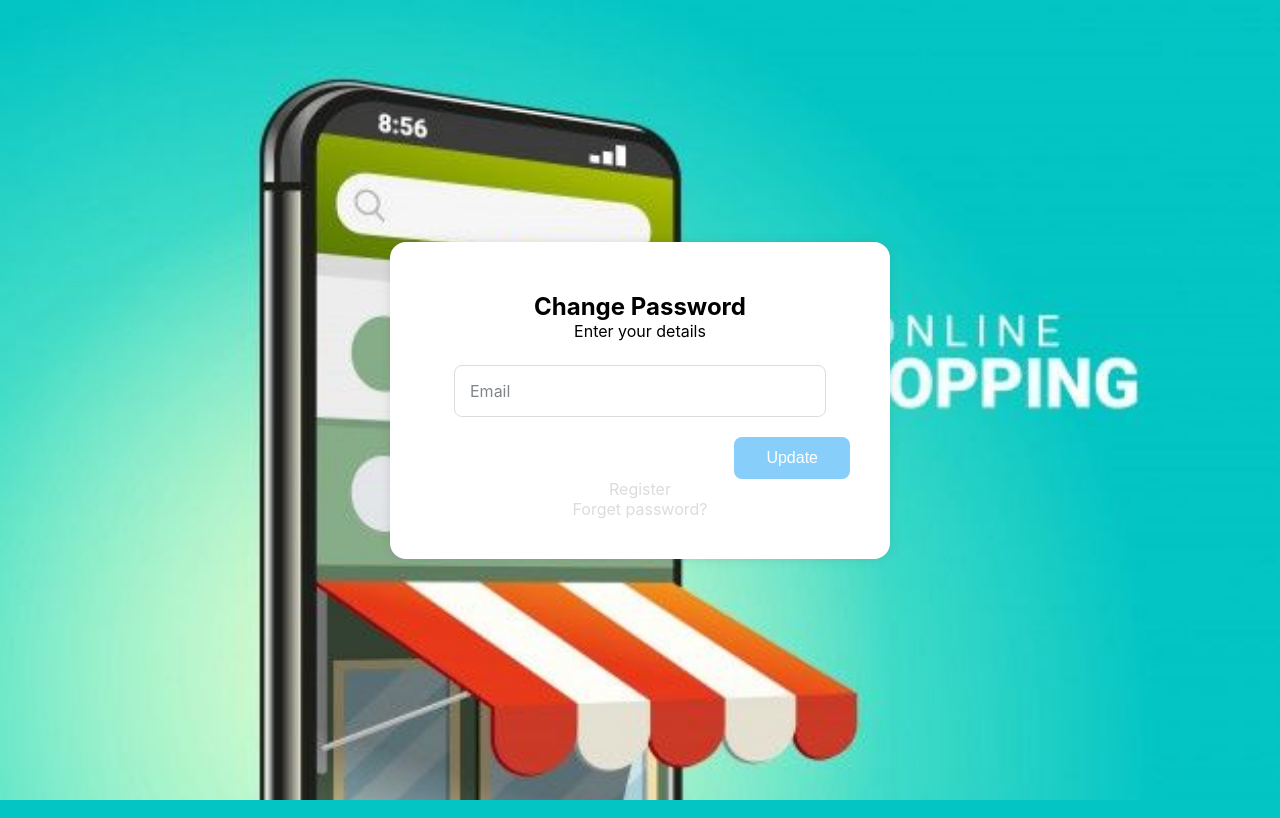
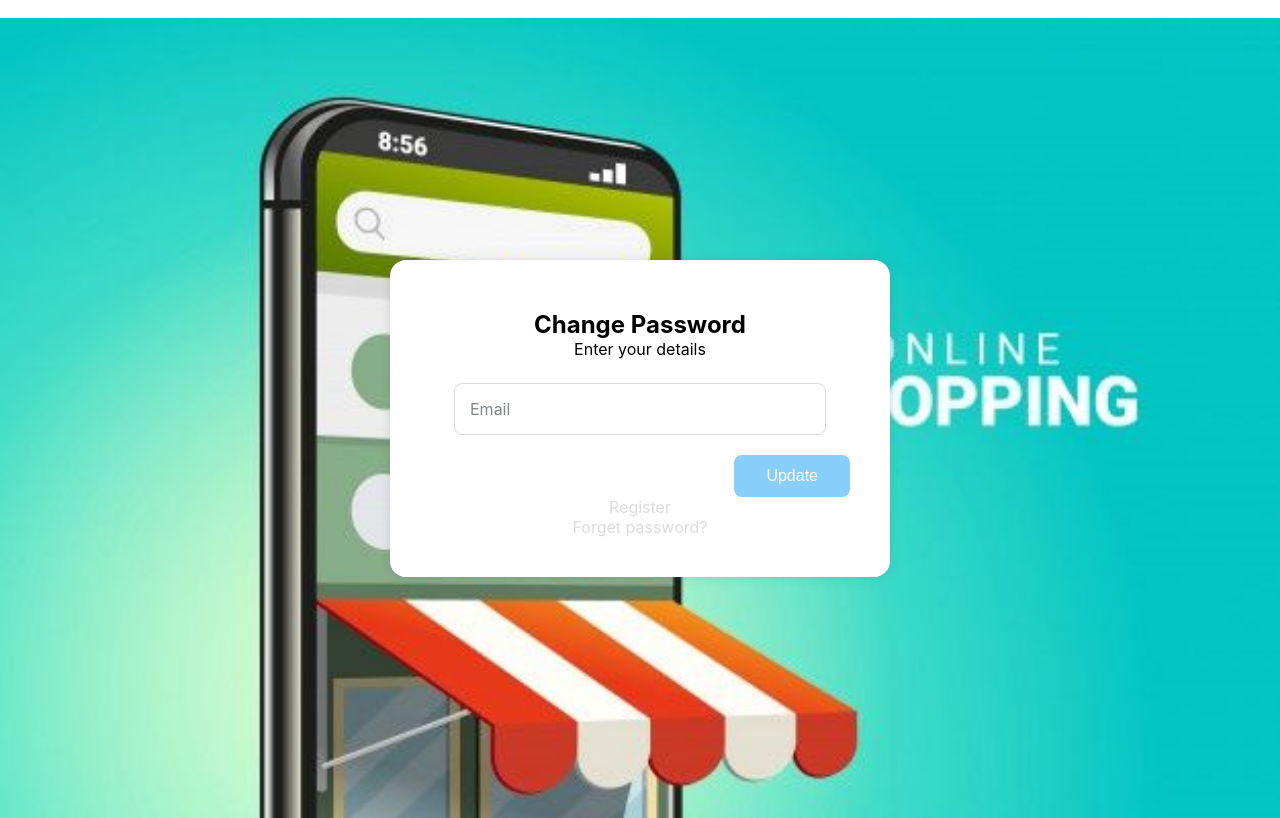
Before and after one commit to lildavid1/david.ayomide.io, a Python web app: template project/templates/forget.html in a window 1280 px wide. Run offline with Jinja, Linux system fonts and the light colour scheme; the template is opened without the code that fills it, so the values that code supplies are empty.

Commit message:
Wed, Sep 20, 2023, 11:48 AM +01:00

```diff
--- a/project/templates/layout.html
+++ b/project/templates/layout.html
@@ -18,8 +18,8 @@
     <link rel="stylesheet" href="{{ url_for('static', filename='css/style.css') }}">
 </head>
 <body>
-    <nav class="nav">
-
+    <nav class="navbar">
+        <img src=""
     </nav>
 
     {% with messages = get_flashed_messages(with_categories=true ) %}
```
